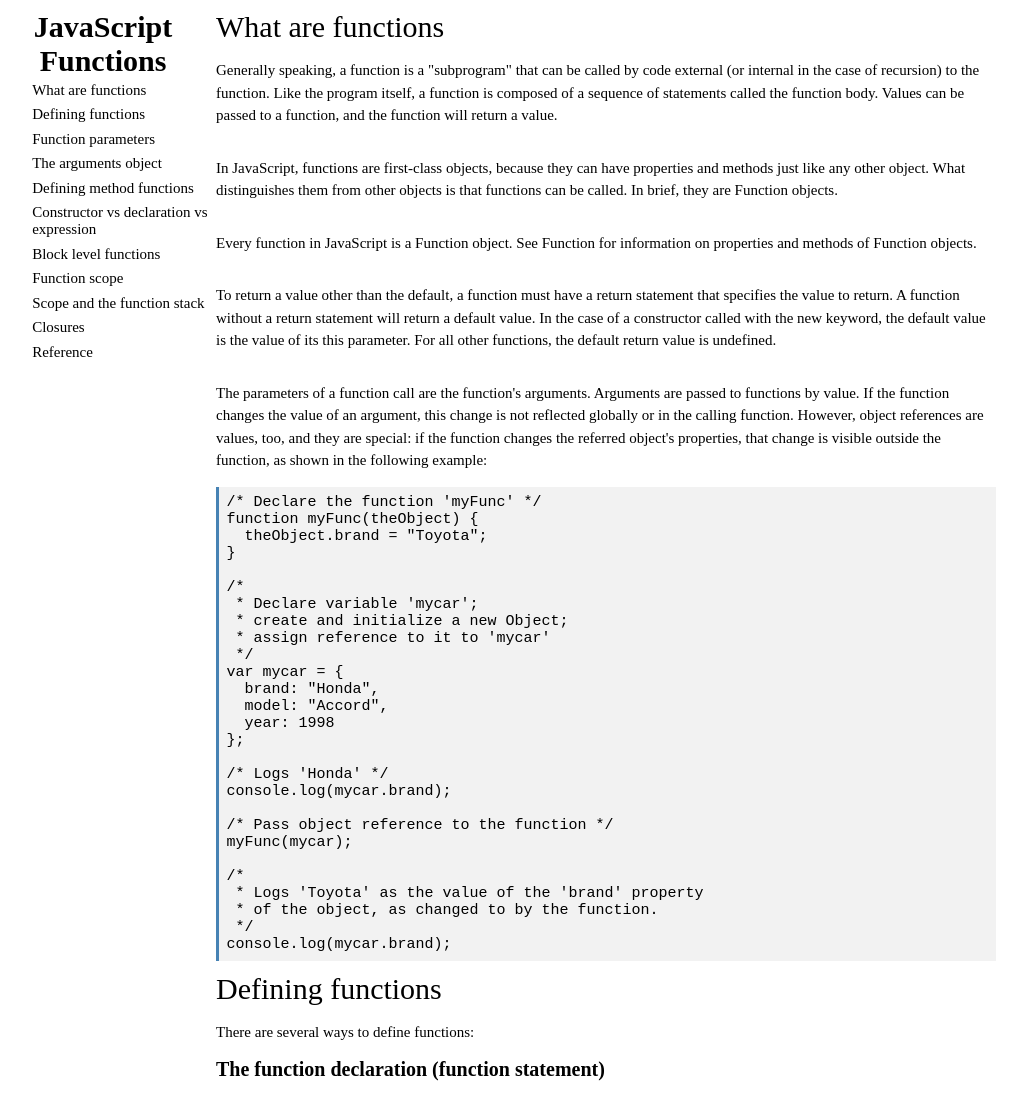
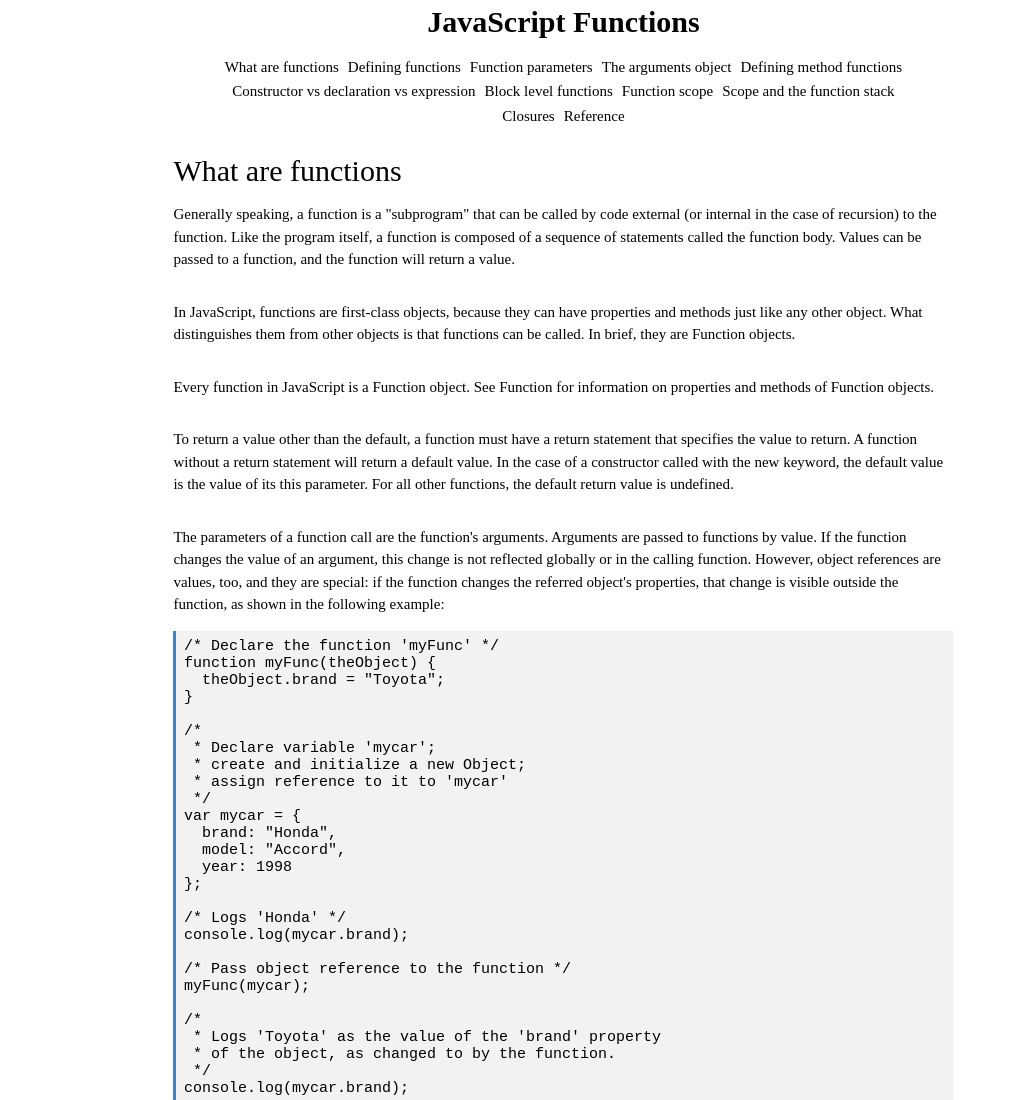
Before and after one commit to mackraw/FCC-technical-documentation, a plain HTML site: page index.html in a window 1280 px wide. Shown: the top 1100 px of the page, without its empty margins (10-1037 px from the left). Drawn offline with Linux system fonts and the light colour scheme.

Commit message:
addded css

```diff
--- a/index.html
+++ b/index.html
@@ -8,20 +8,18 @@
 </head>
 <body>
 	<nav id="navbar">
-		<header id="main-head">JavaScript Functions</header>
-		<ul>
-			<li><a href="#What_are_functions" class="nav-link">What are functions</a></li>
-			<li><a href="#Defining_functions" class="nav-link">Defining functions</a></li>
-			<li><a href="#Function_parameters" class="nav-link">Function parameters</a></li>
-			<li><a href="#The_arguments_object" class="nav-link">The arguments object</a></li>
-			<li><a href="#Defining_method_functions" class="nav-link">Defining method functions</a></li>
-			<li><a href="#Constructor_vs_declaration_vs_expression" class="nav-link">Constructor vs declaration vs expression</a></li>
-			<li><a href="#Block_level_functions" class="nav-link">Block level functions</a></li>
-			<li><a href="#Function_scope" class="nav-link">Function scope</a></li>
-			<li><a href="#Scope_and_the_function_stack" class="nav-link">Scope and the function stack</a></li>
-			<li><a href="#Closures" class="nav-link">Closures</a></li>
-			<li><a href="#Reference" class="nav-link">Reference</a></li>
-		</ul>
+		<header id="nav-head">JavaScript Functions</header>
+		<a href="#What_are_functions" class="nav-link">What are functions</a>
+		<a href="#Defining_functions" class="nav-link">Defining functions</a>
+		<a href="#Function_parameters" class="nav-link">Function parameters</a>
+		<a href="#The_arguments_object" class="nav-link">The arguments object</a>
+		<a href="#Defining_method_functions" class="nav-link">Defining method functions</a>
+		<a href="#Constructor_vs_declaration_vs_expression" class="nav-link">Constructor vs declaration vs expression</a>
+		<a href="#Block_level_functions" class="nav-link">Block level functions</a>
+		<a href="#Function_scope" class="nav-link">Function scope</a>
+		<a href="#Scope_and_the_function_stack" class="nav-link">Scope and the function stack</a>
+		<a href="#Closures" class="nav-link">Closures</a>
+		<a href="#Reference" class="nav-link">Reference</a>
 	</nav>
 	<main id="main-doc">
 		<section class="main-section" id="What_are_functions">
--- a/style.css
+++ b/style.css
@@ -8,12 +8,6 @@ html, body {
 *, ::before, ::after {
 	margin: 0;
 	padding: 0;
-}
-
-#main-head {
-	/*padding-left: 3vw;*/
-	font-weight: 700;
-	text-align: center;
 }
 
 header {
@@ -41,8 +35,35 @@ h3 {
   padding-right: 0.5em;
 }
 
+/* ------------------- the meat -------------*/
+
+body {
+	/*display: flex;*/
+	/*flex-wrap: nowrap;*/
+	/*justify-content: space-between;*/
+	max-width: 1070px;
+	margin: 0 3vw;
+}
+
+#navbar {
+  max-width: 720px;
+  margin: auto;
+  padding-bottom: 2vw;
+  text-align: center;
+  /*position: fixed;*/
+  /*top: 5px;*/
+  /*min-width: 30vw;*/
+}
+
+#nav-head {
+	/*padding-left: 3vw;*/
+	font-weight: 700;
+	text-align: center;
+	padding-bottom: 2vh;
+}
+
 .nav-link {
-	display: block;
+	display: inline-block;
 	font-size: 1.5rem;
 	text-decoration: none;
 	color: #000;
@@ -53,17 +74,24 @@ h3 {
 	background-color: #b0e0e6;
 }
 
-body {
-	display: flex;
-	flex-wrap: nowrap;
-	justify-content: space-between;
-	max-width: 1070px;
+#main-doc {
+	max-width: 780px;
+	/*margin-right: 5vw;*/
+	margin: auto;
 }
 
-.navbar {
-  position: fixed;
-  top: 5px;
-  min-width: 30vw;
+/* ----------------- wide screen spec ----------------- */
+
+@media {
+
+}
+
+
+/* --------------- end wide screen spec ----------------- */
+
+ol li {
+	font-size: 1.5rem;
+	margin-left: 3em;
 }
 
 .codeblock {
@@ -74,21 +102,6 @@ body {
 	margin-bottom: 0.75em;
 }
 
-#main-doc {
-	max-width: 780px;
-	margin-right: 5vw;
-}
-
-ul {
-	list-style: none;
-	margin-left: 3vw;
-}
-
-ol li {
-	font-size: 1.5rem;
-	margin-left: 3em;
-}
-
 .last {
 	margin-bottom: 10vh;
 }
```
